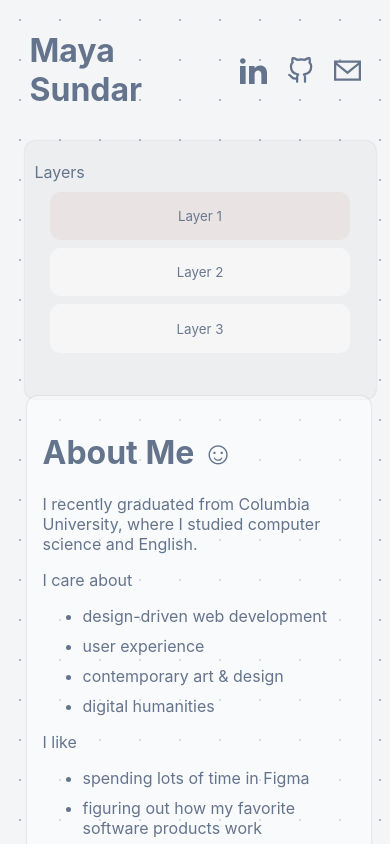
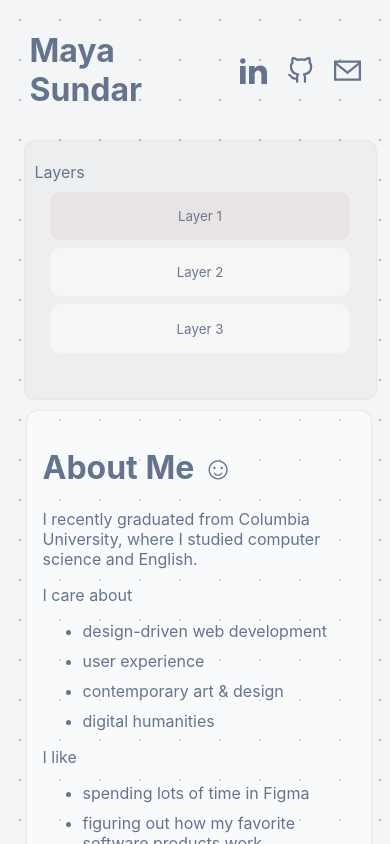
Before and after one commit to mayasundar/mayasundar.github.io, a React (Create React App) app in the folder mayasundar.github.io/: page / in a window 390 px wide. Shown: the top 844 px of the page. Built offline with nearby package versions, Linux system fonts and the light colour scheme; a web font is replaced by a local one.

Commit message:
margin mobile change

```diff
--- a/mayasundar.github.io/src/index.css
+++ b/mayasundar.github.io/src/index.css
@@ -319,10 +319,10 @@ p.canvas-text{
 
   .tab-content-container {
     position: static;
-    margin-top: 5px;
+    margin-top: 20px;
     margin-left: -5px;
     margin-right:-5px;
-    margin-bottom:5px;
+    margin-bottom:20px;
     height:100%;
     width:auto;
     text-wrap: normal;
@@ -384,8 +384,7 @@ p.canvas-text{
   }
 
   .ttab{
-      all: unset;
-
+    all: unset;
   }
 
   .ttab-text{
```
